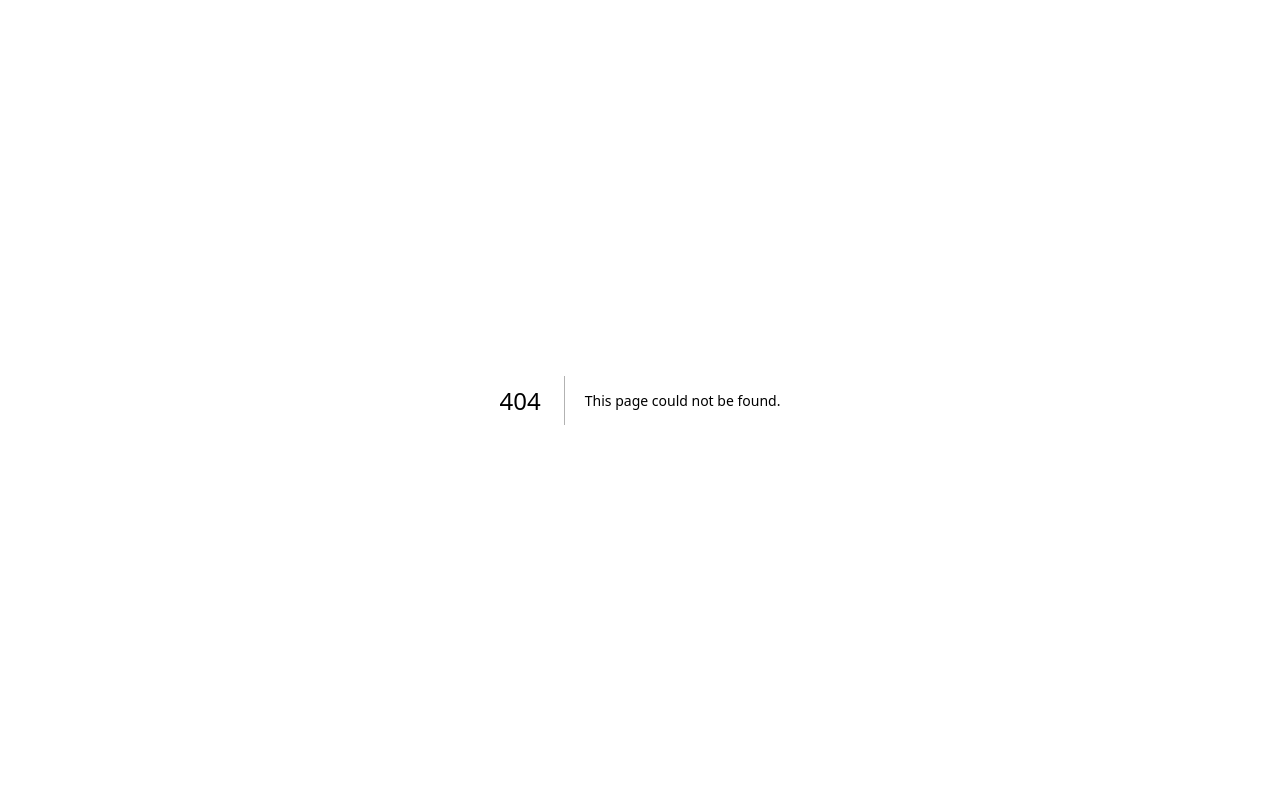
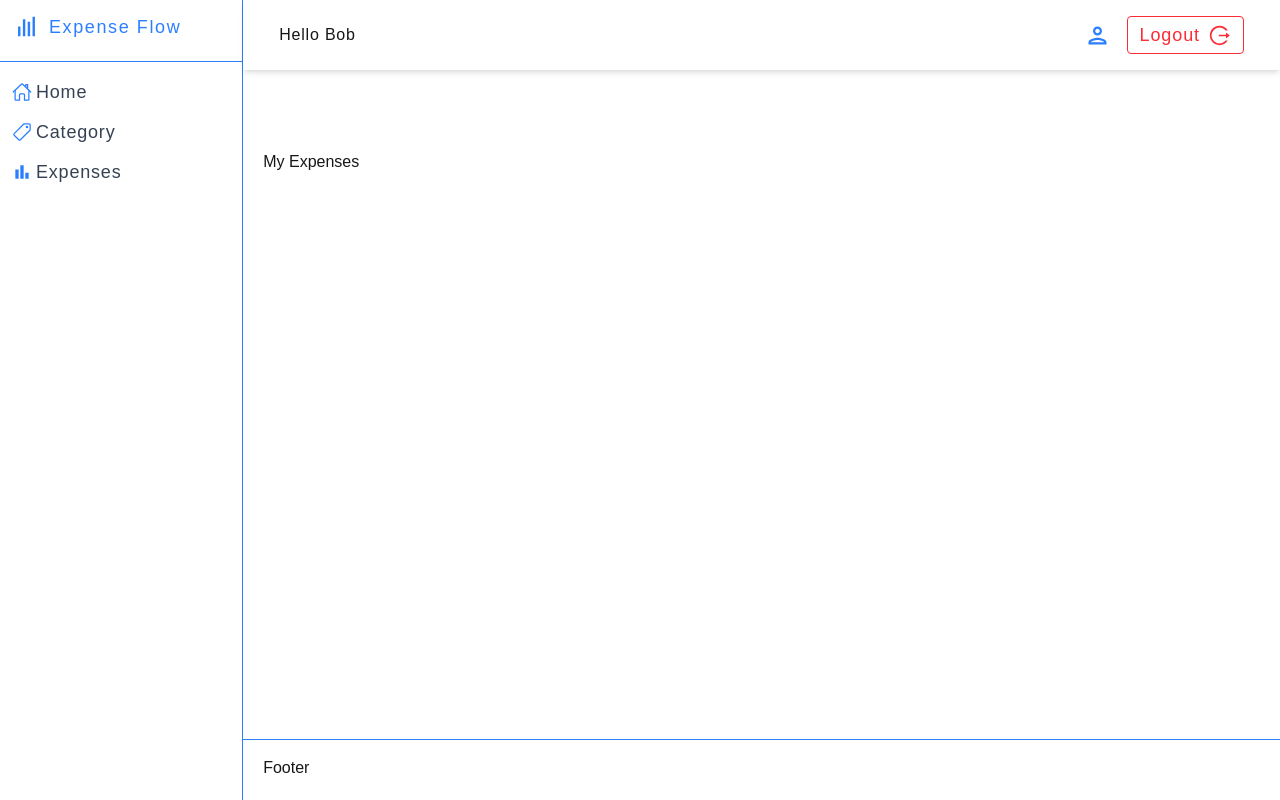
Before and after one commit to saagar7200/broad-way-6-client, a Next.js app: page /expenses in a window 1280 px wide. Before the commit this address had no page. Built offline with nearby package versions, Linux system fonts and the light colour scheme.

Commit message:
dashboard side bar and nav

```diff
--- /dev/null
+++ b/src/app/(userDashboard)/categories/page.tsx
@@ -0,0 +1,8 @@
+
+export default function Category() {
+    return (
+   <main>
+    <h1>Expense Category</h1>
+     </main>
+    );
+  }
--- /dev/null
+++ b/src/app/(userDashboard)/expenses/page.tsx
@@ -0,0 +1,8 @@
+
+export default function Expenses() {
+    return (
+   <main>
+    <h1>My Expenses</h1>
+     </main>
+    );
+  }
--- a/src/app/(userDashboard)/layout.tsx
+++ b/src/app/(userDashboard)/layout.tsx
@@ -1,27 +1,29 @@
+import SideBar from '@/components/layout/sidebar/sidebar'
+import Header from '@/components/layout/header/header'
 import React from 'react'
 
 const Layout = ({children}:Readonly<{children:React.ReactNode}>) =>{
 
     return(
-        <div className={`w-full h-full flex`}>
+        <div className={`w-full h-full flex overflow-y-hidden`}>
 
             {/* side bar */}
-            <div className='h-full min-h-[100vh] w-[300px] border border-blue-500 '>
-                <p>Side bar</p>
+            <div className='h-full min-h-[100vh] w-[300px] border-r border-blue-500 '>
+                <SideBar/>
             </div>
-            <div>
-                {/* heander */}
-                <div className='z-50 w-full px-5 min-h-[40px]  py-4 fixed shadow-md top-0 flex items-center '>
-                    <p>Header</p>
+            <div className='w-full'>
+                {/* header */}
+                <div className='z-50  px-5 w-full   py-4  shadow-md top-0 flex items-center '>
+                    <Header/>
                 </div>
 
                  {/* main content */}
-                 <div className='-z-50 mt-15 flex flex-col h-full p-5'>
+                 <div className='-z-50 min-h-[100vh] mt-15 flex flex-col h-full p-5 overflow-y-auto'>
                     {children}
                 </div>
 
                  {/* footer */}
-                 <div className='fixed bottom-1 w-full border border-blue-500 px-5 py-4'>
+                 <div className='fixed bottom-1 w-full border-t border-blue-500 px-5 py-4'>
                     <p>Footer</p>
                 </div>
                 </div>
--- a/src/app/globals.css
+++ b/src/app/globals.css
@@ -12,5 +12,5 @@ body {
   color: var(--foreground);
   font-family: Arial, Helvetica, sans-serif;
   height: 100vh;
-  width: 100vw;
+  width: 100%;
 }
--- /dev/null
+++ b/src/components/layout/header/header.tsx
@@ -0,0 +1,27 @@
+import { MdOutlinePerson } from "react-icons/md";
+import Link from 'next/link'
+import { AiOutlineLogout } from "react-icons/ai";
+
+const Header = () =>{
+    return(
+        <div className='w-full h-full flex flex-1  items-center justify-between tracking-wider px-4'>
+            <div>
+                <p >Hello Bob</p>
+            </div>
+            <div className='flex items-center gap-4 h-full'>
+                <Link href={'#'}>
+                    <MdOutlinePerson className='text-blue-500' size={27}/>
+                </Link>
+                <div>
+                    <button className='flex gap-2 items-center text-lg tracking-wider px-3 py-1 cursor-pointer h-full text-red-500 border border-red-500 rounded-sm'>
+                        Logout
+                        <AiOutlineLogout className='text-red-500' size={23}/>
+                    </button>
+                </div>
+            </div>
+        </div>
+    )
+
+}
+
+export default Header
--- /dev/null
+++ b/src/components/layout/logo.tsx
@@ -0,0 +1,13 @@
+import { BiBarChart } from "react-icons/bi";
+import Link from 'next/link'
+
+const Logo = () =>{
+    return (
+        <Link href='/' className=' h-full mx-auto tracking-widest flex gap-2 items-center'>
+            <BiBarChart size={29} className='text-blue-500'/>
+            <p className='text-lg font-seibold text-blue-500'>Expense Flow</p>
+        </Link>
+    )
+}
+
+export default Logo
--- /dev/null
+++ b/src/components/layout/sidebar/sidebar.tsx
@@ -0,0 +1,38 @@
+import Link from 'next/link'
+import React from 'react'
+import { IoHomeOutline,IoPricetagOutline } from "react-icons/io5";
+import { MdOutlineBarChart } from "react-icons/md";
+import Logo from '@/components/layout/logo'
+const SideBar = () => {
+  return (
+    <div className='h-full w-full tracking-wider'>
+        <div className='px-3 py-3'>
+           <Logo/>
+        </div>
+        <div className=' flex flex-col gap-3 mt-2 border-t border-blue-500 px-3 py-4'>
+            <div>
+                <Link className='flex gap-1 items-center' href={'/'}>
+                    <IoHomeOutline className='text-blue-500 text-xl font-bold'/>
+                    <p className='text-lg font-medium text-gray-700'>Home</p>
+                </Link>
+            </div>
+            <div>
+                <Link className='flex gap-1 items-center' href={'/categories'}>
+                    <IoPricetagOutline className='text-blue-500 text-xl font-bold'/>
+                    <p className='text-lg font-medium text-gray-700'>Category</p>
+                </Link>
+            </div>
+            <div>
+                <Link className='flex gap-1 items-center' href={'/expenses'}>
+                    <MdOutlineBarChart className='text-blue-500 text-xl font-bold'/>
+                    <p className='text-lg font-medium text-gray-700'>Expenses</p>
+                </Link>
+            </div>
+        </div>
+
+
+    </div>
+  )
+}
+
+export default SideBar
```
